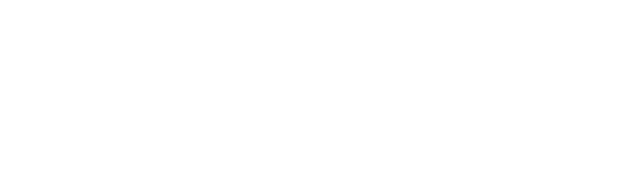
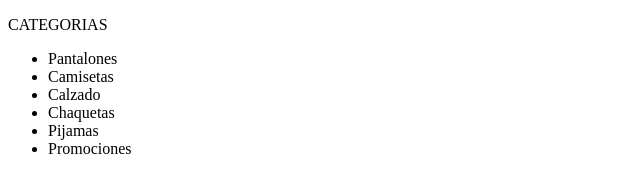
Before and after one commit to Thr4sh3r01/Tienda, a plain HTML site: page index.html in a window 1280 px wide. Shown: the whole page, without its empty margins (0-640 px from the left). Drawn offline with Linux system fonts and the light colour scheme.

```diff
--- a/index.html
+++ b/index.html
@@ -7,6 +7,19 @@
     <title>Mi_Tienda</title>
 </head>
 <body>
+    <header class="header">
+        <nav>
+            <p class="titulo-nav">CATEGORIAS</p>
+            <ul class="cat-lista">
+                <li class="list-item">Pantalones</li>
+                <li>Camisetas</li>
+                <li>Calzado</li>
+                <li>Chaquetas</li>
+                <li>Pijamas</li>
+                <li>Promociones</li>
+            </ul>
+        </nav>
+    </header>
 
 </body>
 </html>
```
Also changed, not shown: svg/cart.svg (added), svg/login.svg (added), svg/phone.svg (added), svg/search.svg (added).
